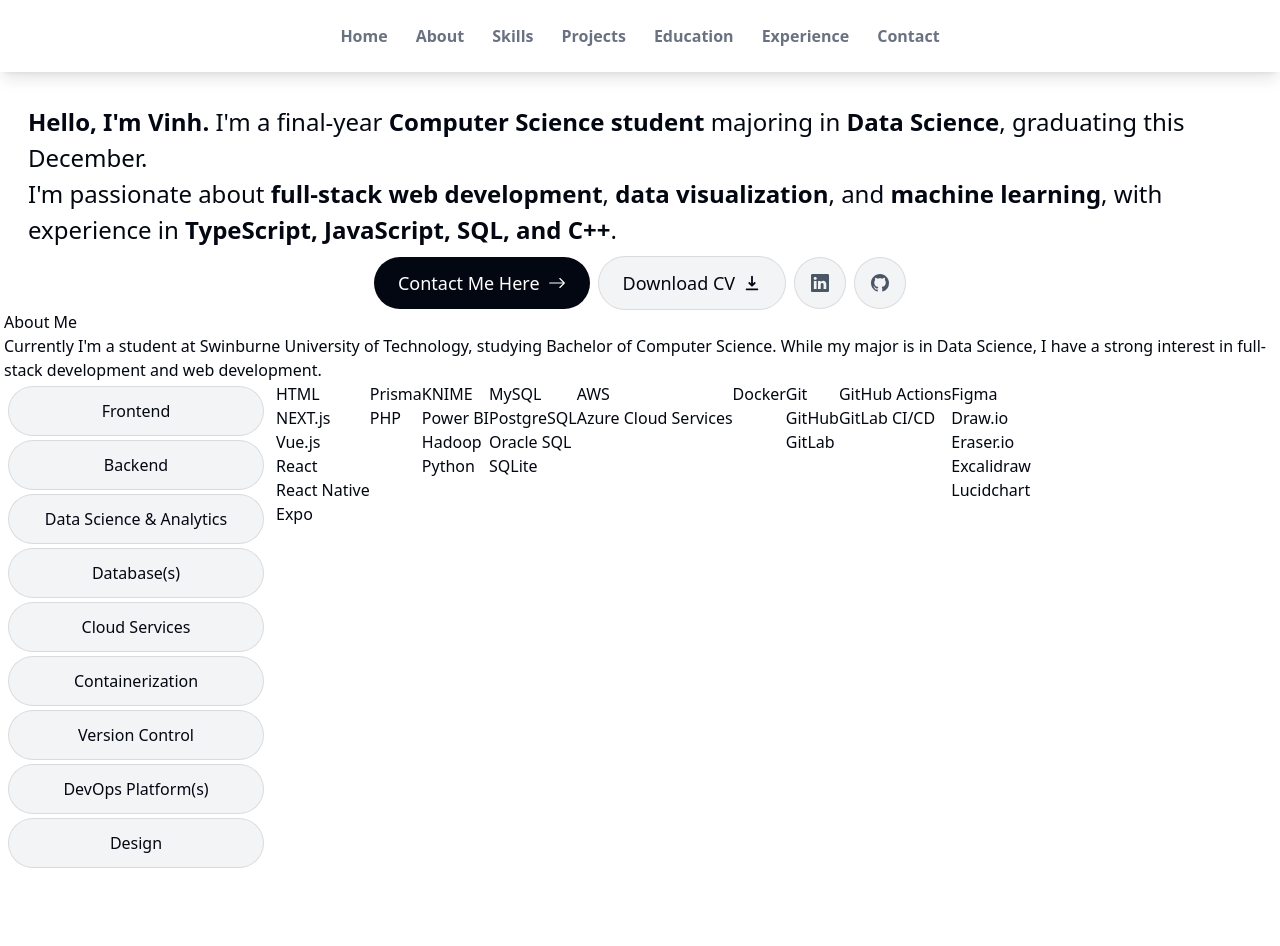
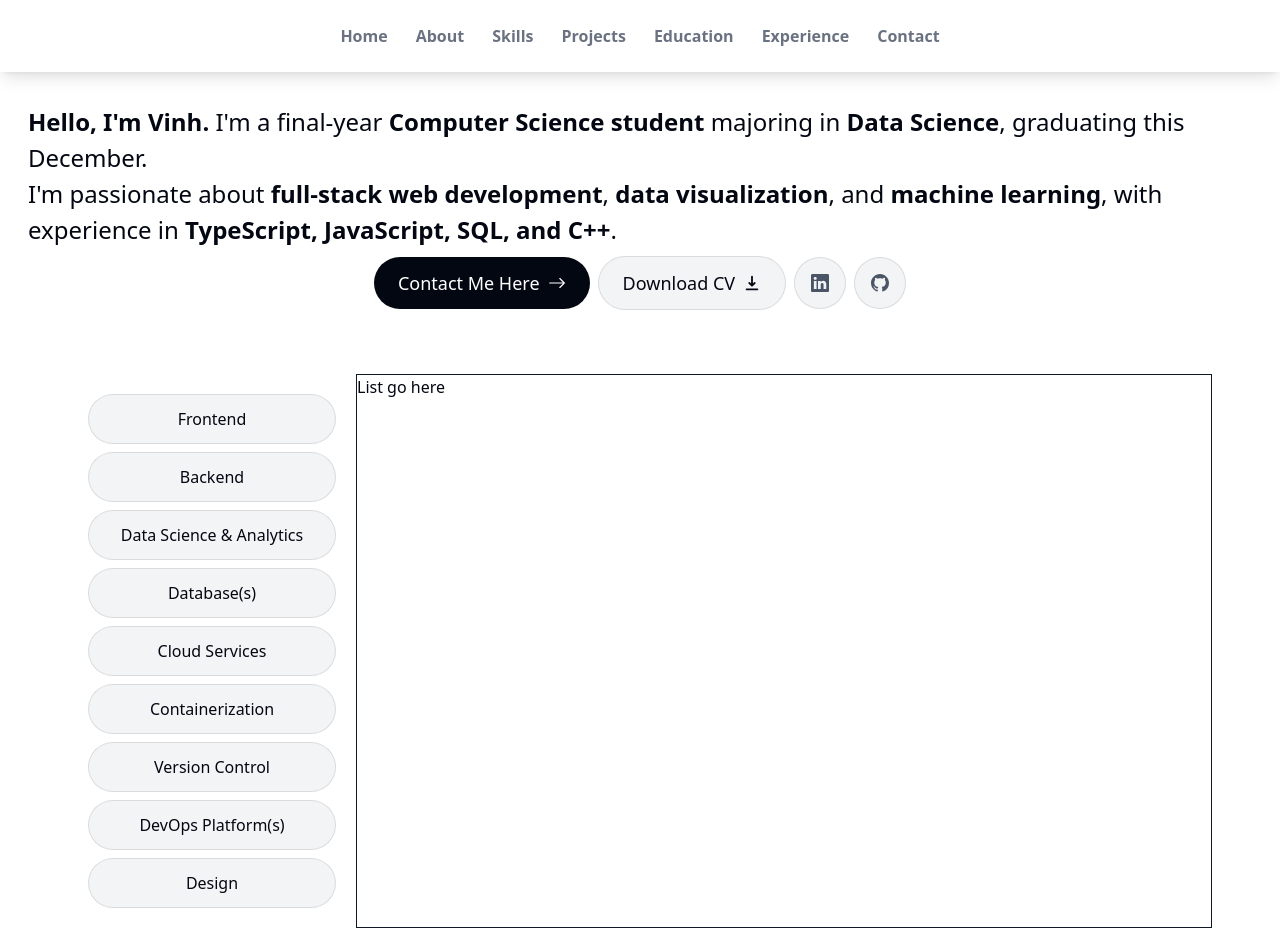
Before and after one commit to VinhLe1410/my-portfolio, a Next.js app: page / in a window 1280 px wide. Shown: the top 946 px of the page. Before the commit the page ends 876 px from the top, so only its background shows below. Built offline with nearby package versions, Linux system fonts and the light colour scheme.

Commit message:
Chore: Adjusted UI and changed some ESLint configurations

```diff
--- a/eslint.config.mjs
+++ b/eslint.config.mjs
@@ -15,6 +15,13 @@
     'next/typescript',
     'plugin:prettier/recommended'
   ),
+  {
+    rules: {
+      '@typescript-eslint/no-unused-vars': 'warn',
+      'no-unused-vars': 'warn',
+      'react/no-unescaped-entities': ['error', { 'forbid': ['>', '"'] }],
+    },
+  },
 ];
 
 export default eslintConfig;
--- a/src/components/page-components/about.tsx
+++ b/src/components/page-components/about.tsx
@@ -1,35 +1,36 @@
+'use client';
+
 import React from 'react';
+import { useState } from 'react';
 import { technologies } from '@/lib/data';
 
 export default function About() {
+  const [category, setCategory] = useState<string>('Frontend');
+  const [techToShow, setTechToShow] = useState<string[]>([]);
+
+  function selectCategory(val: string) {
+    setCategory(val);
+    console.log('Switched to category ' + category);
+  }
+
   return (
-    <section>
-      <h1>About Me</h1>
-      <p>
-        Currently I&apos;m a student at Swinburne University of Technology,
-        studying Bachelor of Computer Science. While my major is in Data
-        Science, I have a strong interest in full-stack development and web
-        development.
-      </p>
-      <div id="about-technologies" className="flex flex-row gap-2">
-        <div id="about-technologies-selector">
-          {technologies.map((technology) => (
-            <div key={technology.category} className="m-1">
-              <button className="py-3 bg-gray-100 border border-black/10 text-gray-950 rounded-full w-64 whitespace-nowrap">
-                {technology.category}
-              </button>
-            </div>
-          ))}
-        </div>
-        <div id="about-technologies-items" className="flex">
-          {technologies.map((technology) => (
-            <div key={technology.category}>
-              {technology.items.map((item) => (
-                <p key={`${technology.category}-${item}`}>{item}</p>
-              ))}
-            </div>
-          ))}
-        </div>
+    <section id="about" className="flex flex-row m-16">
+      <div className="w-64 flex-none flex flex-col m-4">
+        {technologies.map((technology) => (
+          <button
+            key={technology.category}
+            className="bg-gray-100 border border-black/10 m-1 py-3 rounded-full
+                        items-center justify-center
+                        focus:scale-110 focus:bg-gray-950 focus:text-white hover:scale-110 active:scale-105
+                        transition cursor-pointer"
+            onClick={() => selectCategory(technology.category)}
+          >
+            {technology.category}
+          </button>
+        ))}
+      </div>
+      <div className="flex-1 border border-gray-900">
+        <p>List go here</p>
       </div>
     </section>
   );
--- a/src/components/page-components/intro.tsx
+++ b/src/components/page-components/intro.tsx
@@ -8,8 +8,8 @@
 
 export default function Intro() {
   return (
-    <section>
-      <div id="intro-briefing" className="flex items-center justify-center p-2">
+    <section id="intro">
+      <div className="flex items-center justify-center p-2">
         <motion.div
           initial={{ opacity: 0, scale: 0 }}
           animate={{ opacity: 1, scale: 1 }}
@@ -38,10 +38,7 @@
           </p>
         </motion.div>
       </div>
-      <div
-        id="intro-links"
-        className="flex flex-row gap-2 items-center justify-center text-lg"
-      >
+      <div className="flex flex-row gap-2 items-center justify-center text-lg">
         <Link
           href="#contact"
           className="bg-gray-950 text-white px-6 py-3 rounded-4xl flex items-center gap-2
```
